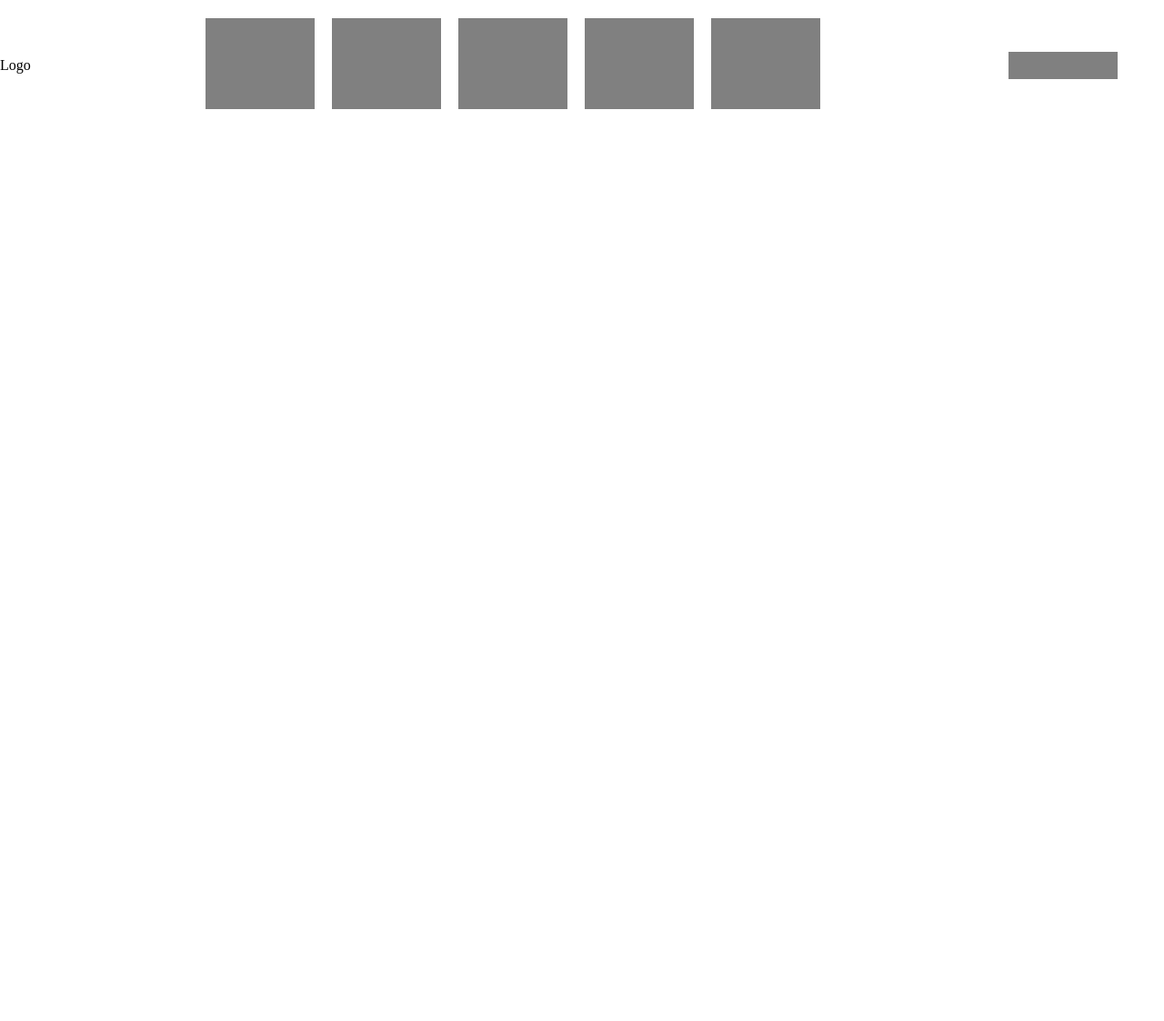
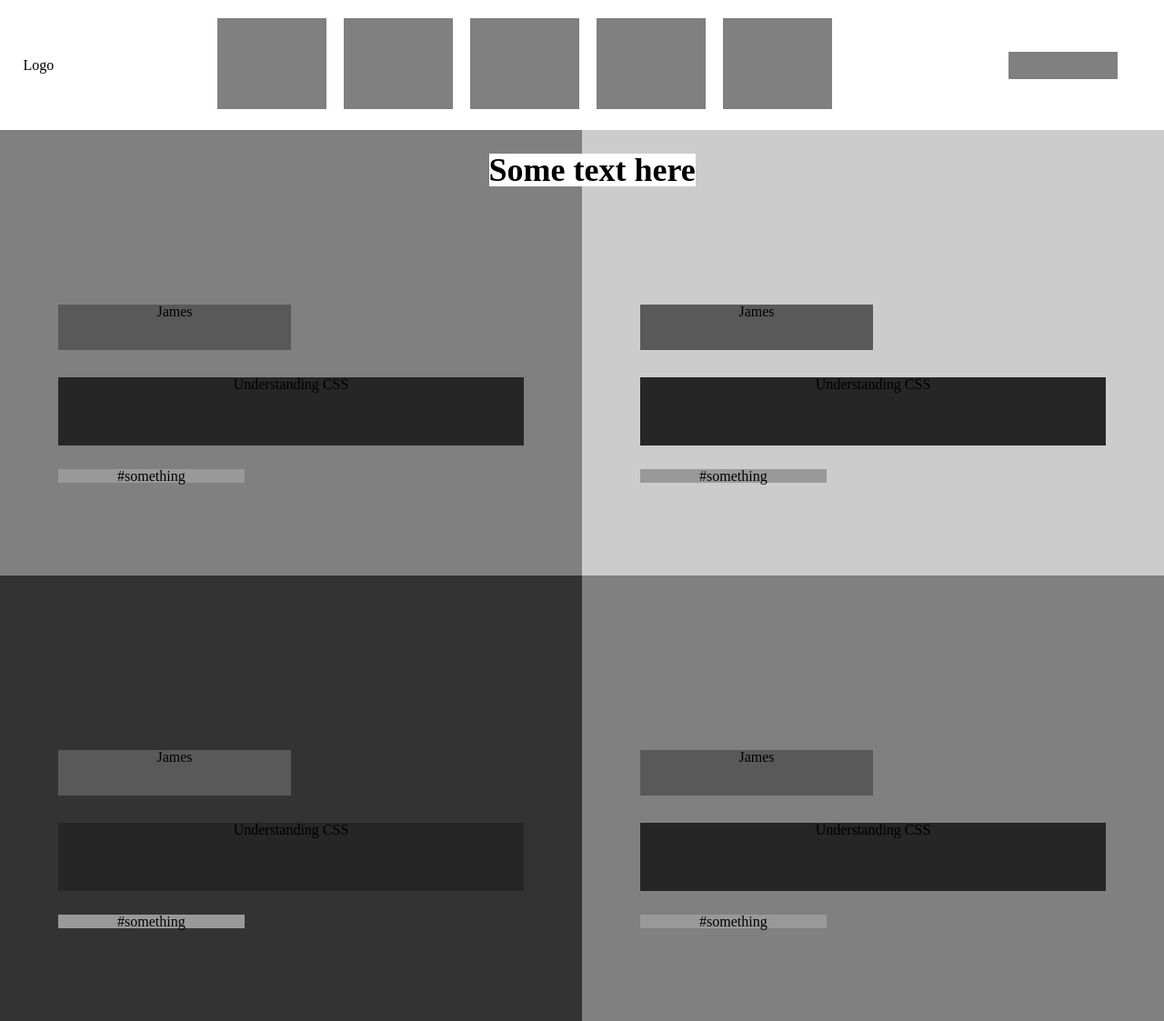
Before and after one commit to Mindo-Joseph/Design-Teardown, a plain HTML site: page index.html in a window 1280 px wide. Shown: the whole page at 91% size. Before the commit the page ends 800 px from the top, so only its background shows below. Drawn offline with Linux system fonts and the light colour scheme.

Commit message:
Add style for the 4 main articles

```diff
--- a/index.html
+++ b/index.html
@@ -22,5 +22,37 @@
             <div class="search"></div>
         </div>
     </header>
+    <main class="main">
+        <div class="content">
+            <h1><span class="center-text">Some text here</span></h1>
+            <article class="story">
+                <div class="author"><p>James</p></div>
+                <div class="article-title"><p>Understanding CSS</p></div>
+                <div class="tags"><p>#something</p></div>
+            </article>
+
+            <article class="story light">
+                <div class="author"><p>James</p></div>
+                <div class="article-title"><p>Understanding CSS</p></div>
+                <div class="tags"><p>#something</p></div>
+            </article>
+
+            <article class="story dark">
+                <div class="author"><p>James</p></div>
+                <div class="article-title"><p>Understanding CSS</p></div>
+                <div class="tags"><p>#something</p></div>
+            </article>
+
+            <article class="story">
+                <div class="author"><p>James</p></div>
+                <div class="article-title"><p>Understanding CSS</p></div>
+                <div class="tags"><p>#something</p></div>
+            </article>
+        </div>
+
+
+
+
+    </main>
 </body>
 </html>
--- a/styles.css
+++ b/styles.css
@@ -56,7 +56,7 @@ table {
 }
 .logo{
     display: inline-block;
-    margin-left: 2;
+    margin-left: 2%;
 }
 li{
     height: 100px;
@@ -71,3 +71,54 @@ li{
     margin-right: 4%;
     background-color: gray;
 }
+
+main {
+    position: relative;
+
+}
+.content {
+    display: flex;
+    flex-direction: row;
+    flex-wrap: wrap;
+}
+
+.story{
+    width: 50%;
+    text-align: center;
+    padding-top: 15%;
+    padding-left: 5%;
+    padding-right: 5%;
+    background-color: hsl(0,0%, 50%);
+}
+.author {
+    height: 50px;
+    width: 50%;
+    margin-bottom: 30px;
+    background-color: hsl(0,0%, 35%);
+}
+.article-title {
+    height: 75px;
+    background-color:hsl(0,0%, 15%);
+
+}
+.tags{
+    height: 15px;
+    width: 40%;
+    margin-top: 5%;
+    margin-bottom: 20%;
+    background-color: hsl(0,0%, 60%);
+}
+.light{
+    background-color: hsl(0,0%, 80%);
+}
+.dark{
+    background-color: hsl(0,0%, 20%);
+}
+.center-text {
+    background-color: white;
+    position: absolute;
+    left: 42%;
+    margin-top: 2%;
+    font-size: 36px;
+    font-weight: bold;
+}
```
